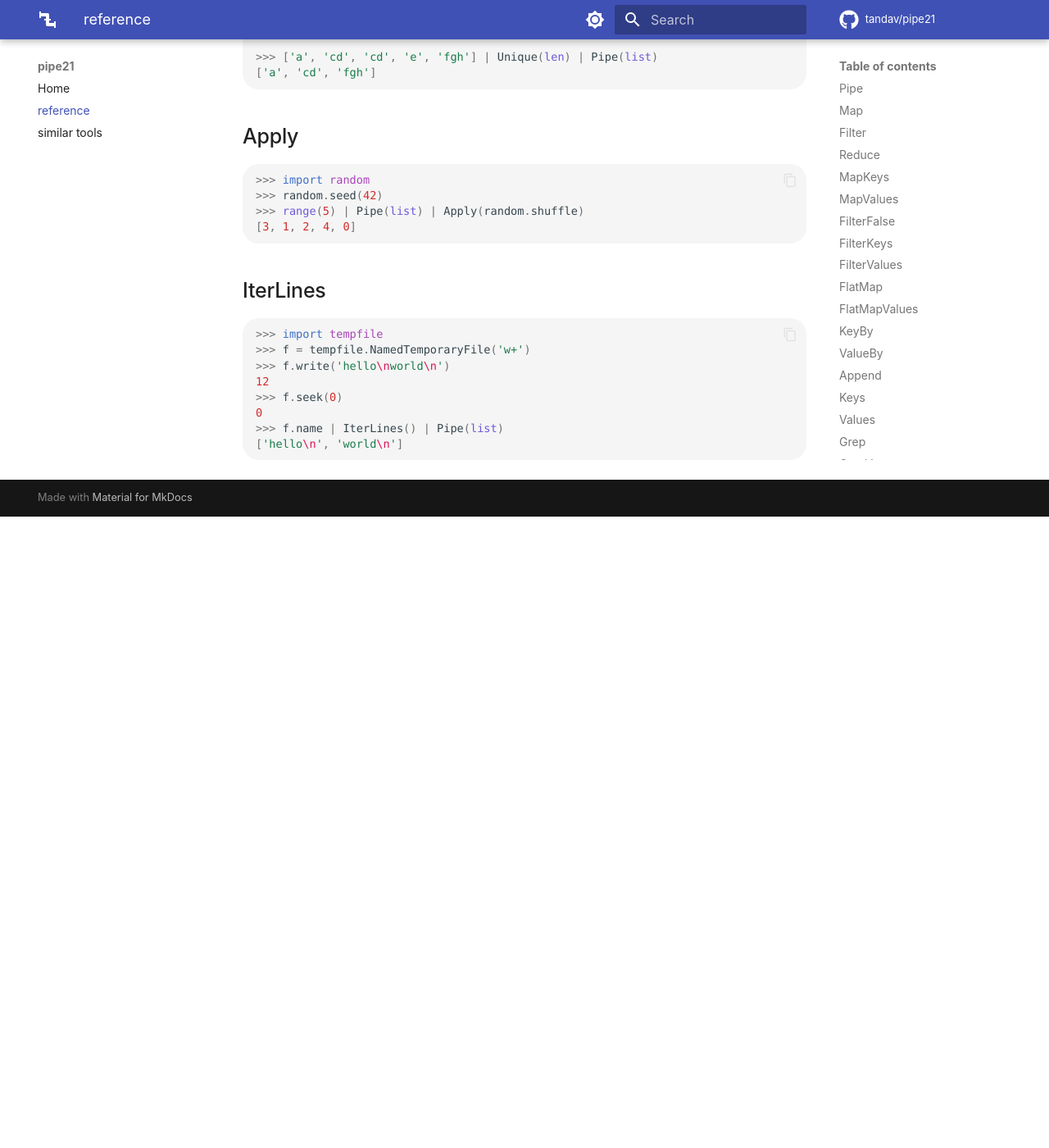
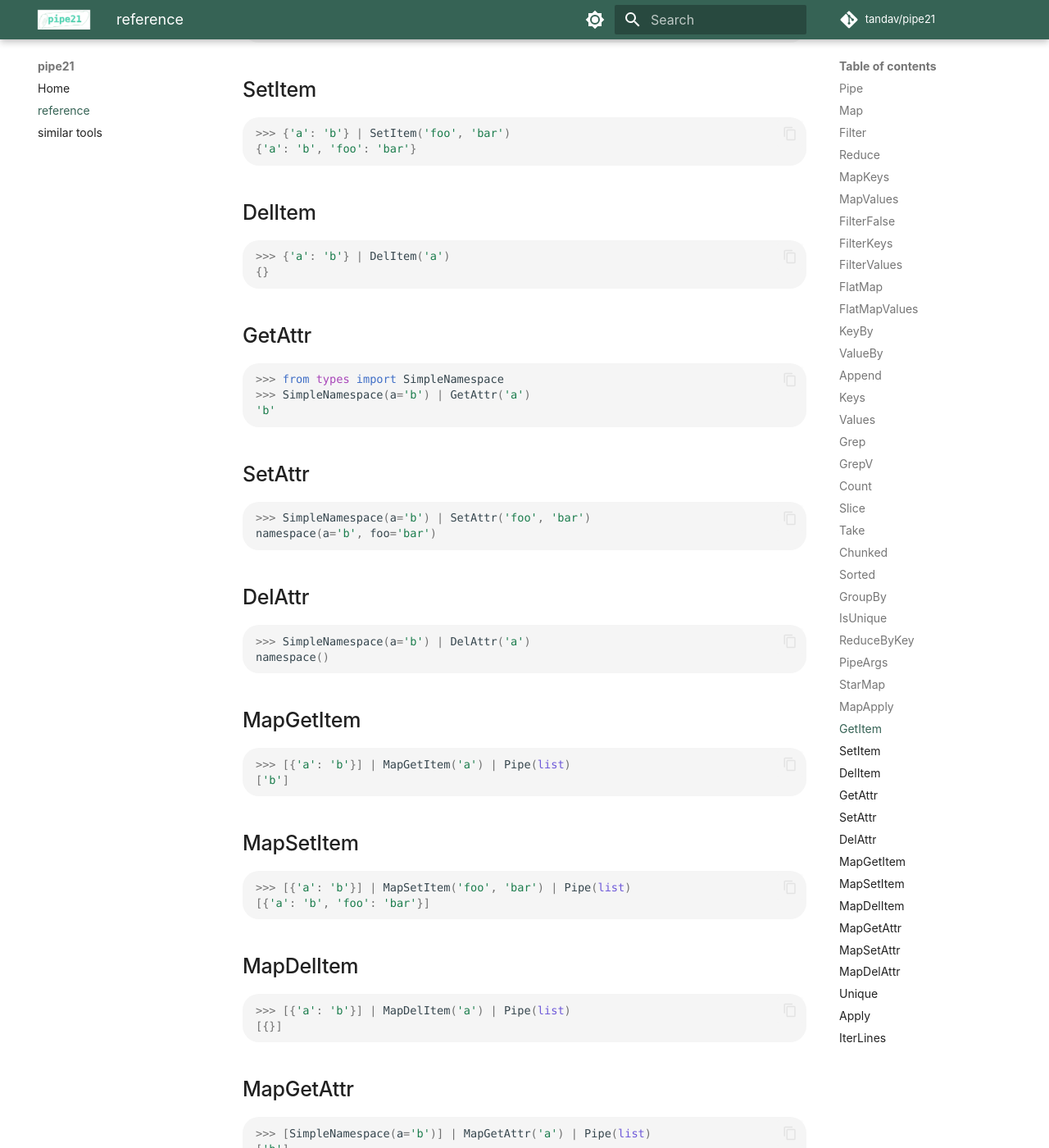
Before and after one commit to tandav/pipe21, an MkDocs documentation site: the page built from docs/reference.md, in a window 1280 px wide and 1400 px high, scrolled down 7083 px. Shown: the whole window at 82% size. Built offline with MkDocs 1.6.1 and Material for MkDocs 9.7.7, drawn with Linux system fonts in a browser that asks for light colours; comment, search, counter and statistics services are not loaded; before the commit the page ends 7713 px from its top, so only the background shows below that; some of the changed text lies outside the part shown.

Commit message:
descriptors (like `operator`'s `itemgetter` and `attrgetter` etc (#29)
* add descriptors for Item

TODO: descriptors for Attr

* WIP

* descriptors for attrs

* add logo and change theme colors

* bump version v1.10.0 -> v1.11.0

````diff
--- a/docs/reference.md
+++ b/docs/reference.md
@@ -358,6 +358,104 @@ False
 
 ```
 
+## GetItem
+
+```py
+>>> {'a': 'b'} | GetItem('a')
+'b'
+
+```
+
+## SetItem
+
+```py
+>>> {'a': 'b'} | SetItem('foo', 'bar')
+{'a': 'b', 'foo': 'bar'}
+
+```
+
+## DelItem
+
+```py
+>>> {'a': 'b'} | DelItem('a')
+{}
+
+```
+
+## GetAttr
+
+```py
+>>> from types import SimpleNamespace
+>>> SimpleNamespace(a='b') | GetAttr('a')
+'b'
+
+```
+
+## SetAttr
+
+```py
+>>> SimpleNamespace(a='b') | SetAttr('foo', 'bar')
+namespace(a='b', foo='bar')
+
+```
+
+## DelAttr
+
+```py
+>>> SimpleNamespace(a='b') | DelAttr('a')
+namespace()
+
+```
+
+## MapGetItem
+
+```py
+>>> [{'a': 'b'}] | MapGetItem('a') | Pipe(list)
+['b']
+
+```
+
+## MapSetItem
+
+```py
+>>> [{'a': 'b'}] | MapSetItem('foo', 'bar') | Pipe(list)
+[{'a': 'b', 'foo': 'bar'}]
+
+```
+
+## MapDelItem
+
+```py
+>>> [{'a': 'b'}] | MapDelItem('a') | Pipe(list)
+[{}]
+
+```
+
+## MapGetAttr
+
+```py
+>>> [SimpleNamespace(a='b')] | MapGetAttr('a') | Pipe(list)
+['b']
+
+```
+
+## MapSetAttr
+
+```py
+>>> [SimpleNamespace(a='b')] | MapSetAttr('foo', 'bar') | Pipe(list)
+[namespace(a='b', foo='bar')]
+
+```
+
+## MapDelAttr
+
+```py
+>>> [SimpleNamespace(a='b')] | MapDelAttr('a') | Pipe(list)
+[namespace()]
+
+```
+
+
 ## Unique
 
 ```py
--- a/docs/stylesheets/extra.css
+++ b/docs/stylesheets/extra.css
@@ -5,6 +5,8 @@ code {
 :root > * {
     --md-text-font: -apple-system, BlinkMacSystemFont, 'Segoe UI', Roboto, Helvetica, Arial, sans-serif, 'Apple Color Emoji', 'Segoe UI Emoji', 'Segoe UI Symbol';
     --md-code-font: "Menlo", 'SF Mono', "Monaco", "Roboto Mono", "Consolas", "Liberation Mono", "Courier New", monospace;
+    --md-primary-fg-color:#366355;
+    --md-accent-fg-color: #72D1B2;
 }
 
 .md-typeset h1, .md-typeset h2, .md-typeset h3, .md-typeset h4, .md-typeset h5, .md-typeset h6 {
--- a/mkdocs.yml
+++ b/mkdocs.yml
@@ -8,11 +8,7 @@ extra_css:
 theme:
   name: material
   favicon: images/favicon.ico
-  icon:
-    logo: material/pipe
-    repo: fontawesome/brands/github
-    edit: material/pencil
-    view: material/eye
+  logo: images/logo.png
   features:
     - navigation.instant
     - content.action.edit
@@ -22,8 +18,8 @@ theme:
     # Palette toggle for light mode
     - media: "(prefers-color-scheme: light)"
       scheme: default
-      primary: indigo
-      accent: indigo
+      primary: custom
+      accent: teal
       toggle:
         icon: material/brightness-7
         name: Switch to dark mode
@@ -31,8 +27,8 @@ theme:
     # Palette toggle for dark mode
     - media: "(prefers-color-scheme: dark)"
       scheme: slate
-      primary: yellow
-      accent: yellow
+      primary: custom
+      accent: custom
       toggle:
         icon: material/brightness-4
         name: Switch to system preference
--- a/pyproject.toml
+++ b/pyproject.toml
@@ -1,6 +1,6 @@
 [project]
 name = "pipe21"
-version = "1.10.0"
+version = "1.11.0"
 authors = [
     {name = "Alexander Rodionov", email = "tandav@tandav.me"},
 ]
@@ -38,7 +38,7 @@ build-backend = "setuptools.build_meta"
 # ==============================================================================
 
 [tool.bumpver]
-current_version = "v1.10.0"
+current_version = "v1.11.0"
 version_pattern = "vMAJOR.MINOR.PATCH"
 commit_message = "bump version {old_version} -> {new_version}"
 commit = true
````
Also changed, not shown: README.md (+3 -1 lines), pipe21.py (+16 -1 lines), docs/images/favicon.ico, docs/images/logo.png (added), 3 other files.
